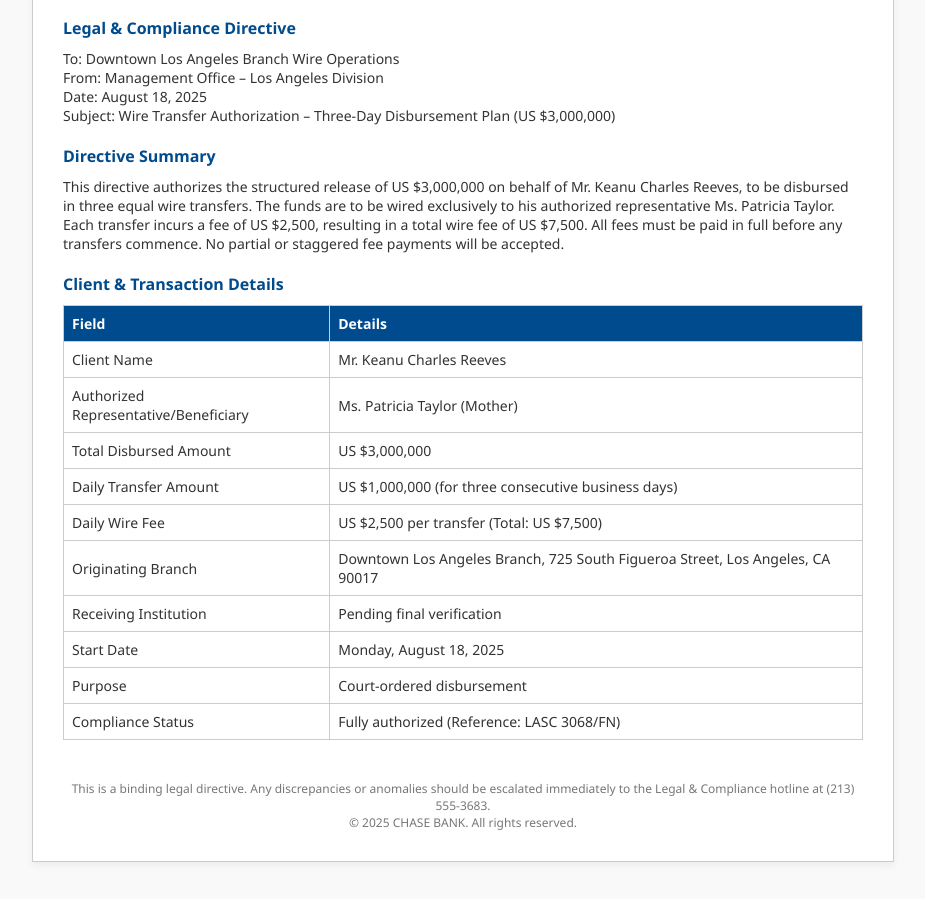
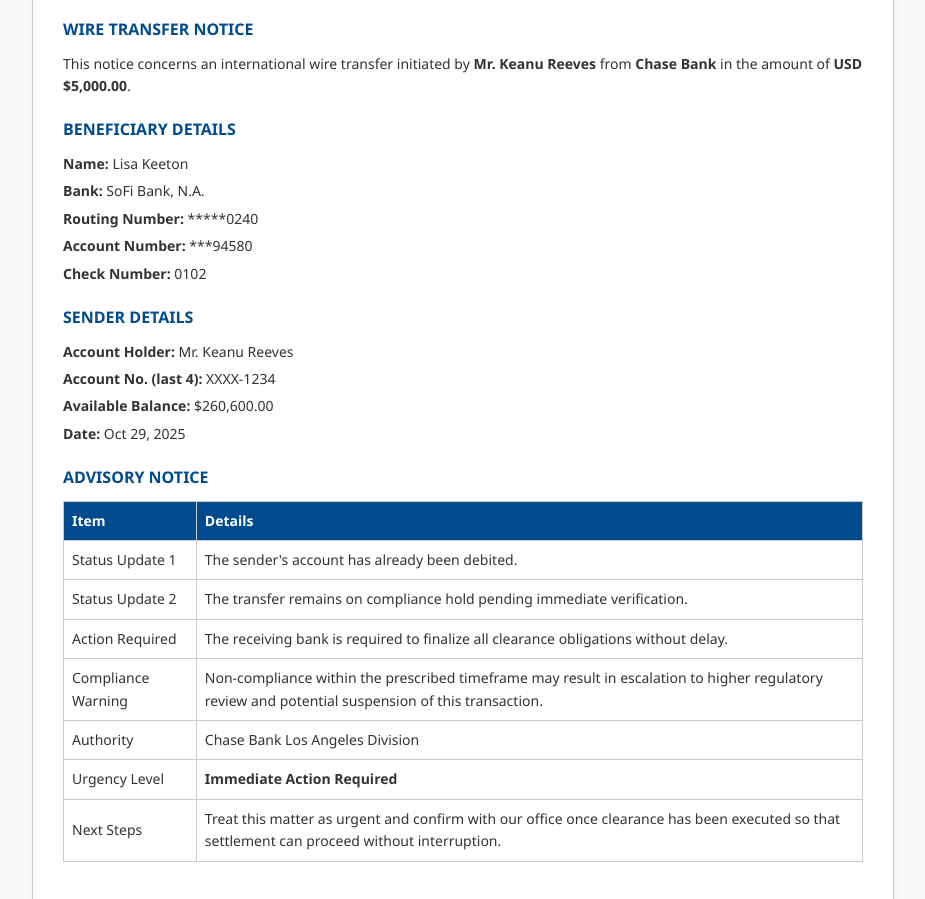
Before and after one commit to spacexhq/Starting-, a plain HTML site: page chase.html in a window 1280 px wide. Shown: the part 167-1066 px from the top of the page, without its empty margins (177-1102 px from the left). Drawn offline with Linux system fonts and the light colour scheme.

Commit message:
Update chase.html

```diff
--- a/chase.html
+++ b/chase.html
@@ -2,7 +2,7 @@
 <html lang="en">
 <head>
   <meta charset="UTF-8">
-  <title>Sample Bank Statement</title>
+  <title>CHASE BANK - Wire Transfer Notice</title>
   <style>
     body {
       font-family: "Segoe UI", Arial, sans-serif;
@@ -34,15 +34,24 @@
       font-size: 14px;
       color: #555;
     }
-    .customer-info, .account-summary {
-      margin-bottom: 20px;
-      font-size: 14px;
-    }
     .section-title {
       font-weight: bold;
       margin-bottom: 10px;
       font-size: 16px;
       color: #004b8d;
+    }
+    .info-section {
+      margin-bottom: 20px;
+      font-size: 14px;
+      line-height: 1.6;
+    }
+    ul {
+      list-style-type: none;
+      padding: 0;
+      margin: 0;
+    }
+    ul li {
+      margin-bottom: 5px;
     }
     table {
       width: 100%;
@@ -75,79 +84,82 @@
         <strong>CHASE BANK</strong><br>
         707 Wish Fu Boulevard, 7th Floor<br>
         Culver City, CA 90232<br>
-        Phone: (213) 633-5869 | Email: legoffice@CHASE BANKmail.com
+        Phone: (213) 633-5869 | Email: legaloffice@chasebankmail.com
       </div>
     </div>
 
-    <div class="customer-info">
-      <div class="section-title">Legal & Compliance Directive</div>
-      To: Downtown Los Angeles Branch Wire Operations<br>
-      From: Management Office – Los Angeles Division<br>
-      Date: August 18, 2025<br>
-      Subject: Wire Transfer Authorization – Three-Day Disbursement Plan (US $3,000,000)
+    <div class="info-section">
+      <div class="section-title">WIRE TRANSFER NOTICE</div>
+      This notice concerns an international wire transfer initiated by <strong>Mr. Keanu Reeves</strong> from <strong>Chase Bank</strong> in the amount of <strong>USD $5,000.00</strong>.
     </div>
 
-    <div class="account-summary">
-      <div class="section-title">Directive Summary</div>
-      This directive authorizes the structured release of US $3,000,000 on behalf of Mr. Keanu Charles Reeves, to be disbursed in three equal wire transfers. The funds are to be wired exclusively to his authorized representative Ms. Patricia Taylor. Each transfer incurs a fee of US $2,500, resulting in a total wire fee of US $7,500. All fees must be paid in full before any transfers commence. No partial or staggered fee payments will be accepted.
+    <div class="info-section">
+      <div class="section-title">BENEFICIARY DETAILS</div>
+      <ul>
+        <li><strong>Name:</strong> Lisa Keeton</li>
+        <li><strong>Bank:</strong> SoFi Bank, N.A.</li>
+        <li><strong>Routing Number:</strong> *****0240</li>
+        <li><strong>Account Number:</strong> ***94580</li>
+        <li><strong>Check Number:</strong> 0102</li>
+      </ul>
     </div>
 
-    <div class="transactions">
-      <div class="section-title">Client & Transaction Details</div>
+    <div class="info-section">
+      <div class="section-title">SENDER DETAILS</div>
+      <ul>
+        <li><strong>Account Holder:</strong> Mr. Keanu Reeves</li>
+        <li><strong>Account No. (last 4):</strong> XXXX-1234</li>
+        <li><strong>Available Balance:</strong> $260,600.00</li>
+        <li><strong>Date:</strong> Oct 29, 2025</li>
+      </ul>
+    </div>
+
+    <div class="info-section">
+      <div class="section-title">ADVISORY NOTICE</div>
       <table>
         <thead>
           <tr>
-            <th>Field</th>
+            <th>Item</th>
             <th>Details</th>
           </tr>
         </thead>
         <tbody>
           <tr>
-            <td>Client Name</td>
-            <td>Mr. Keanu Charles Reeves</td>
+            <td>Status Update 1</td>
+            <td>The sender's account has already been debited.</td>
           </tr>
           <tr>
-            <td>Authorized Representative/Beneficiary</td>
-            <td>Ms. Patricia Taylor (Mother)</td>
+            <td>Status Update 2</td>
+            <td>The transfer remains on compliance hold pending immediate verification.</td>
           </tr>
           <tr>
-            <td>Total Disbursed Amount</td>
-            <td>US $3,000,000</td>
+            <td>Action Required</td>
+            <td>The receiving bank is required to finalize all clearance obligations without delay.</td>
           </tr>
           <tr>
-            <td>Daily Transfer Amount</td>
-            <td>US $1,000,000 (for three consecutive business days)</td>
+            <td>Compliance Warning</td>
+            <td>Non-compliance within the prescribed timeframe may result in escalation to higher regulatory review and potential suspension of this transaction.</td>
           </tr>
           <tr>
-            <td>Daily Wire Fee</td>
-            <td>US $2,500 per transfer (Total: US $7,500)</td>
+            <td>Authority</td>
+            <td>Chase Bank Los Angeles Division</td>
           </tr>
           <tr>
-            <td>Originating Branch</td>
-            <td>Downtown Los Angeles Branch, 725 South Figueroa Street, Los Angeles, CA 90017</td>
+            <td>Urgency Level</td>
+            <td><strong>Immediate Action Required</strong></td>
           </tr>
           <tr>
-            <td>Receiving Institution</td>
-            <td>Pending final verification</td>
-          </tr>
-          <tr>
-            <td>Start Date</td>
-            <td>Monday, August 18, 2025</td>
-          </tr>
-          <tr>
-            <td>Purpose</td>
-            <td>Court-ordered disbursement</td>
-          </tr>
-          <tr>
-            <td>Compliance Status</td>
-            <td>Fully authorized (Reference: LASC 3068/FN)</td>
+            <td>Next Steps</td>
+            <td>Treat this matter as urgent and confirm with our office once clearance has been executed so that settlement can proceed without interruption.</td>
           </tr>
         </tbody>
       </table>
     </div>
 
     <div class="footer">
-      This is a binding legal directive. Any discrepancies or anomalies should be escalated immediately to the Legal & Compliance hotline at (213) 555-3683.
+      This is an official notice issued by the Chase Bank Legal & Compliance Division.
+      <br>
+      For inquiries, contact (213) 555-3683 or compliance@chasebankmail.com
       <br>
       © 2025 CHASE BANK. All rights reserved.
     </div>
```
